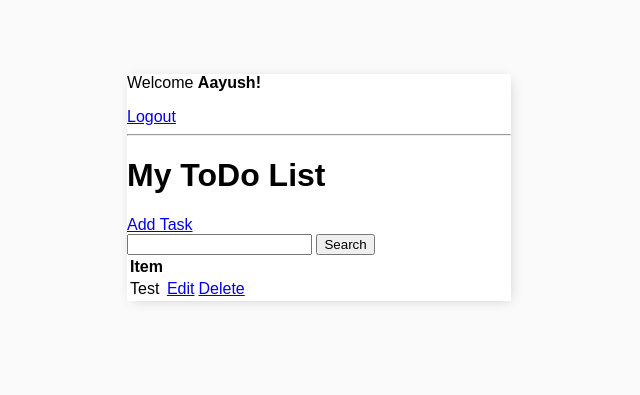
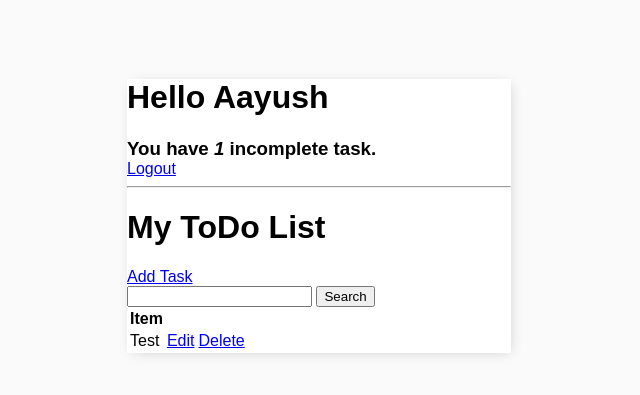
Before and after one commit to JustA3DObject/ToDo-List-App, a Django app: page / in a window 1280 px wide. Shown: the top 395 px of the page, without its empty margins (321-961 px from the left). Run offline with Django 4.2, Linux system fonts and the light colour scheme; a user stored in the database is signed in; data comes from the database, SQL or seed files in the repository; both versions use the stored data as it was after the commit.

Commit message:
Updated task_list.html

```diff
--- a/todolist/base/templates/base/task_list.html
+++ b/todolist/base/templates/base/task_list.html
@@ -1,7 +1,14 @@
-{% extends 'base/base.html' %} {% block content %} {% if request.user.is_authenticated %}
-<p>Welcome <strong>{{request.user}}!</strong></p>
-<a href="{% url 'logout' %}">Logout</a> {% else %}
-<a href="{% url 'login' %}">Login</a> {% endif %}
+{% extends 'base/base.html' %} {% block content %}
+
+<div class="header-bar">
+    <div>
+        <h1>Hello <strong>{{ request.user|title }}</strong></h1>
+        <h3 style="margin:0;">You have <i>{{ count }}</i> incomplete task{{ count|pluralize:"s" }}.</h3>
+    </div>
+    {% if request.user.is_authenticated %}
+    <a href="{% url 'logout' %}">Logout</a> {% else %}
+    <a href="{% url 'login' %}">Login</a> {% endif %}
+</div>
 
 
 <hr>
```
Also changed, not shown: todolist/db.sqlite3.
